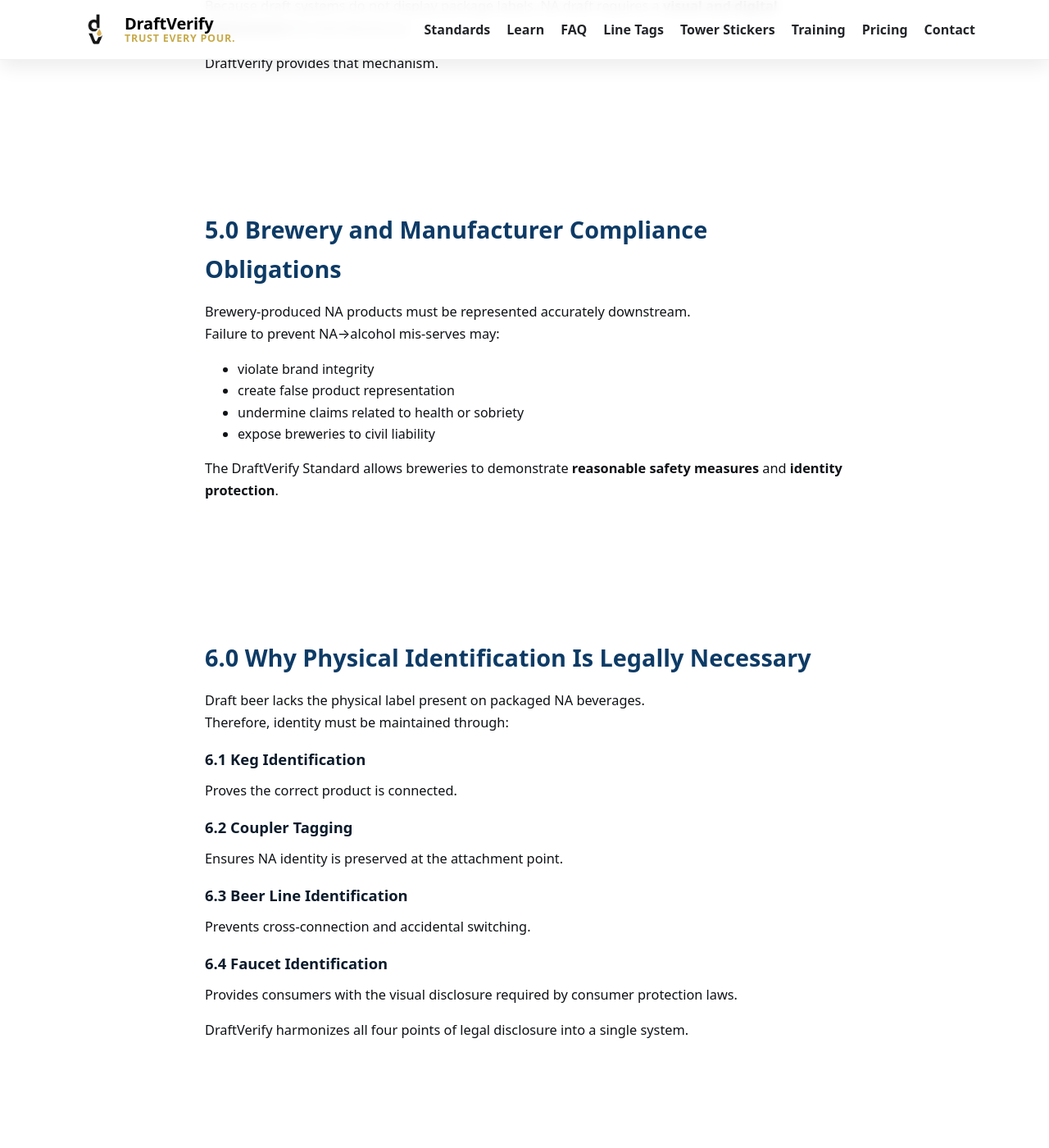
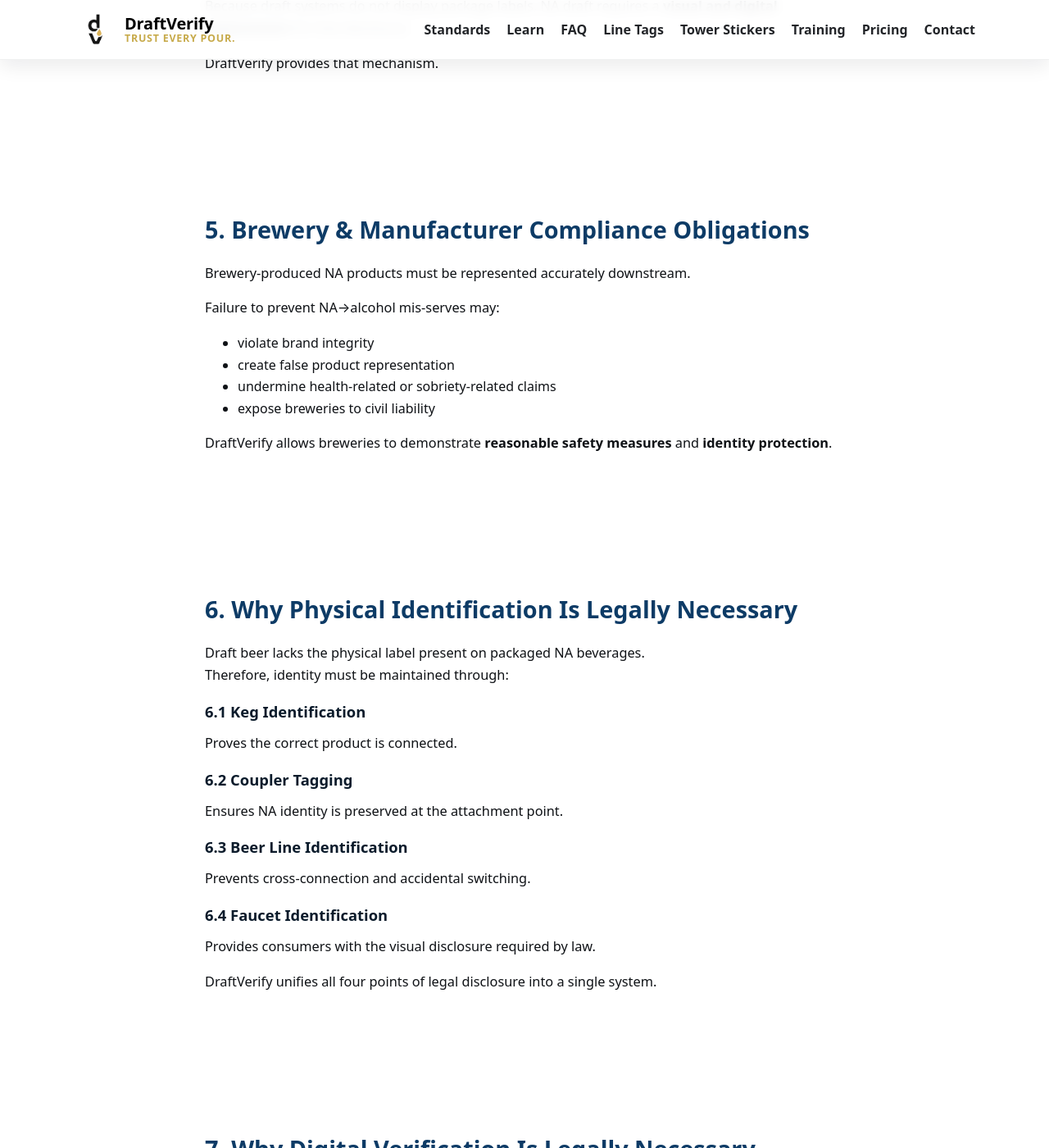
Before and after one commit to draftverify/draftverify.com, a Jekyll site: the page built from docs/f-5-legal-and-compliance-basis.md, in a window 1280 px wide and 1400 px high, scrolled down 2922 px. Shown: the whole window at 82% size. Built offline with Jekyll 4.4.1, drawn with Linux system fonts in a browser that asks for light colours; some of the changed text lies outside the part shown.

Commit message:
Update f-5-legal-and-compliance-basis.md

```diff
--- a/docs/f-5-legal-and-compliance-basis.md
+++ b/docs/f-5-legal-and-compliance-basis.md
@@ -9,7 +9,9 @@ description: "Formal legal and compliance justification for mandatory physical i
   <div class="container" style="max-width:820px" markdown="1">
 
 <div class="kicker">DraftVerify Standards Library · F-5</div>
+
 # Legal & Compliance Basis for NA Draft Separation
+
 <p style="font-size:0.95rem;color:#6b7280;">
 Version: 1.0 · Publication Date: 2025-01-01 · Status: Active
 <br>© 2025 DraftVerify™ Standards Initiative. All rights reserved.
@@ -17,18 +19,17 @@ Version: 1.0 · Publication Date: 2025-01-01 · Status: Active
 
 This document defines the **legal, regulatory, and compliance foundation** supporting the requirement for dedicated identification and verification of non-alcoholic (NA) draft systems.
 
-While DraftVerify is **not a regulatory body**, the Standard is grounded in real legal obligations, alcohol-service requirements, consumer-protection laws, and venue-level liability frameworks.
+While DraftVerify is **not a regulatory body**, the Standard is grounded in legal obligations, alcohol-service requirements, consumer-protection laws, and venue-level liability frameworks.
 
-  </div>
+</div>
 </section>
-
 
 
 <!-- SECTION 1 — PURPOSE -->
 <section class="section">
   <div class="container" style="max-width:820px" markdown="1">
 
-## 1.0 Purpose
+## 1. Purpose
 
 The purpose of this document is to:
 
@@ -39,16 +40,15 @@ The purpose of this document is to:
 
 DraftVerify is a voluntary standard, but the risks it mitigates are **legally binding**.
 
-  </div>
+</div>
 </section>
-
 
 
 <!-- SECTION 2 — LEGAL FOUNDATIONS -->
 <section class="section">
   <div class="container" style="max-width:820px" markdown="1">
 
-## 2.0 Legal Foundations for NA Draft Separation
+## 2. Legal Foundations for NA Draft Separation
 
 Regulatory systems worldwide treat alcoholic beverages as a controlled product.
 Serving alcohol when a consumer expects NA can violate:
@@ -63,16 +63,15 @@ Serving alcohol when a consumer expects NA can violate:
 
 Failure to identify NA draft correctly introduces **legal harm that does not exist** in alcoholic-to-alcoholic mis-serves.
 
-  </div>
+</div>
 </section>
-
 
 
 <!-- SECTION 3 — LIABILITY & RISK -->
 <section class="section">
   <div class="container" style="max-width:820px" markdown="1">
 
-## 3.0 Liability Exposure
+## 3. Liability Exposure
 
 ### 3.1 Licensing Liability
 A venue is legally responsible for ensuring that alcoholic beverages are served only when intended.
@@ -104,16 +103,15 @@ Most insurance policies exclude coverage when:
 
 DraftVerify provides documented due diligence that insurers recognize.
 
-  </div>
+</div>
 </section>
-
 
 
 <!-- SECTION 4 — CONSUMER PROTECTION -->
 <section class="section">
   <div class="container" style="max-width:820px" markdown="1">
 
-## 4.0 Consumer-Protection Requirements
+## 4. Consumer-Protection Requirements
 
 NA consumers rely on clarity and correctness of service.
 
@@ -126,37 +124,36 @@ Because draft systems do not display package labels, NA draft requires a **visua
 
 DraftVerify provides that mechanism.
 
-  </div>
+</div>
 </section>
-
 
 
 <!-- SECTION 5 — BRAND & MANUFACTURER OBLIGATIONS -->
 <section class="section">
   <div class="container" style="max-width:820px" markdown="1">
 
-## 5.0 Brewery and Manufacturer Compliance Obligations
+## 5. Brewery & Manufacturer Compliance Obligations
 
 Brewery-produced NA products must be represented accurately downstream.
+
 Failure to prevent NA→alcohol mis-serves may:
 
 - violate brand integrity
 - create false product representation
-- undermine claims related to health or sobriety
+- undermine health-related or sobriety-related claims
 - expose breweries to civil liability
 
-The DraftVerify Standard allows breweries to demonstrate **reasonable safety measures** and **identity protection**.
+DraftVerify allows breweries to demonstrate **reasonable safety measures** and **identity protection**.
 
-  </div>
+</div>
 </section>
-
 
 
 <!-- SECTION 6 — BASIS FOR IDENTIFICATION REQUIREMENTS -->
 <section class="section">
   <div class="container" style="max-width:820px" markdown="1">
 
-## 6.0 Why Physical Identification Is Legally Necessary
+## 6. Why Physical Identification Is Legally Necessary
 
 Draft beer lacks the physical label present on packaged NA beverages.
 Therefore, identity must be maintained through:
@@ -171,24 +168,24 @@ Ensures NA identity is preserved at the attachment point.
 Prevents cross-connection and accidental switching.
 
 ### 6.4 Faucet Identification
-Provides consumers with the visual disclosure required by consumer protection laws.
+Provides consumers with the visual disclosure required by law.
 
-DraftVerify harmonizes all four points of legal disclosure into a single system.
+DraftVerify unifies all four points of legal disclosure into a single system.
 
-  </div>
+</div>
 </section>
-
 
 
 <!-- SECTION 7 — BASIS FOR DIGITAL VERIFICATION -->
 <section class="section">
   <div class="container" style="max-width:820px" markdown="1">
 
-## 7.0 Why Digital Verification Is Legally Necessary
+## 7. Why Digital Verification Is Legally Necessary
 
 Physical identification alone cannot meet modern compliance expectations.
 
 Digital activation provides:
+
 - chain-of-custody records
 - time-stamped verification logs
 - batch and product traceability
@@ -197,18 +194,17 @@ Digital activation provides:
 
 In a mis-serve or legal claim, the DraftVerify Registry becomes the **single source of truth** demonstrating operational responsibility.
 
-  </div>
+</div>
 </section>
-
 
 
 <!-- SECTION 8 — COMPLIANCE BENEFITS -->
 <section class="section">
   <div class="container" style="max-width:820px" markdown="1">
 
-## 8.0 Compliance Benefits for Operators
+## 8. Compliance Benefits for Operators
 
-DraftVerify provides operators with:
+DraftVerify provides:
 
 - a legally defensible framework
 - recordkeeping that shows due diligence
@@ -217,41 +213,41 @@ DraftVerify provides operators with:
 - audit-ready logs
 - enhanced insurance defensibility
 
-DraftVerify does *not* replace licensing or regulatory obligations, but it strengthens compliance frameworks.
+DraftVerify does *not* replace regulatory obligations,
+but it strengthens existing compliance frameworks.
 
-  </div>
+</div>
 </section>
-
 
 
 <!-- SECTION 9 — LIMITATIONS -->
 <section class="section">
   <div class="container" style="max-width:820px" markdown="1">
 
-## 9.0 Limitations
+## 9. Limitations
 
 DraftVerify is:
 
 - not a government agency
-- not a regulatory enforcement system
-- not a substitute for local liquor, food safety, or health laws
+- not a regulatory body
+- not a substitute for local liquor, food safety, or health regulations
 
 Where law conflicts with the DraftVerify Standard, **law supersedes the Standard**.
 
-  </div>
+</div>
 </section>
-
 
 
 <!-- SECTION 10 — COPYRIGHT -->
 <section class="section">
   <div class="container" style="max-width:820px" markdown="1">
 
-## 10.0 Copyright & Intellectual Property
+## 10. Copyright & Intellectual Property
 
 All legal analysis, definitions, frameworks, and compliance models in this document are the protected intellectual property of the **DraftVerify™ Standards Initiative**.
 
 Use in:
+
 - derivative standards
 - training materials
 - regulatory guidance
@@ -265,5 +261,5 @@ For permissions:
 
 © 2025 DraftVerify™ Standards Initiative. All rights reserved.
 
-  </div>
+</div>
 </section>
```
Also changed, not shown: other parts of docs/f-5-legal-and-compliance-basis.md (+1 -1 lines).
